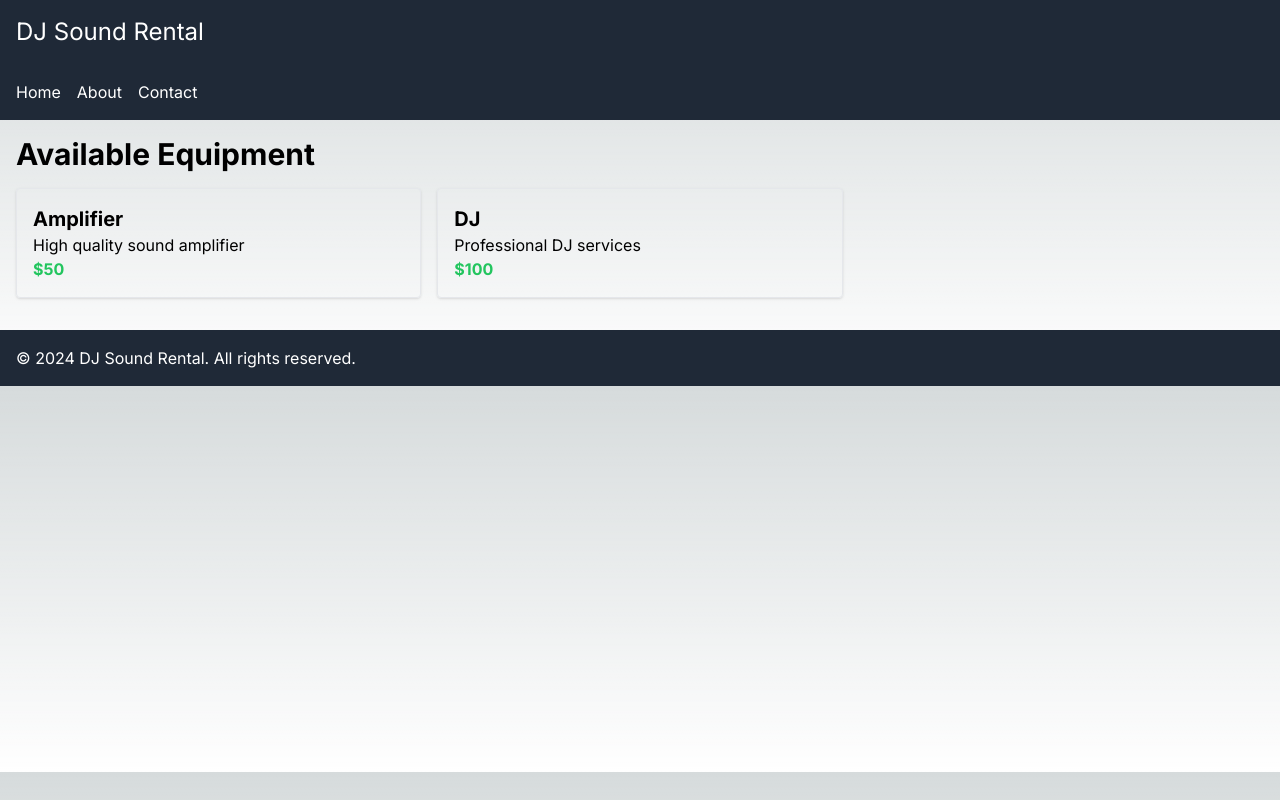
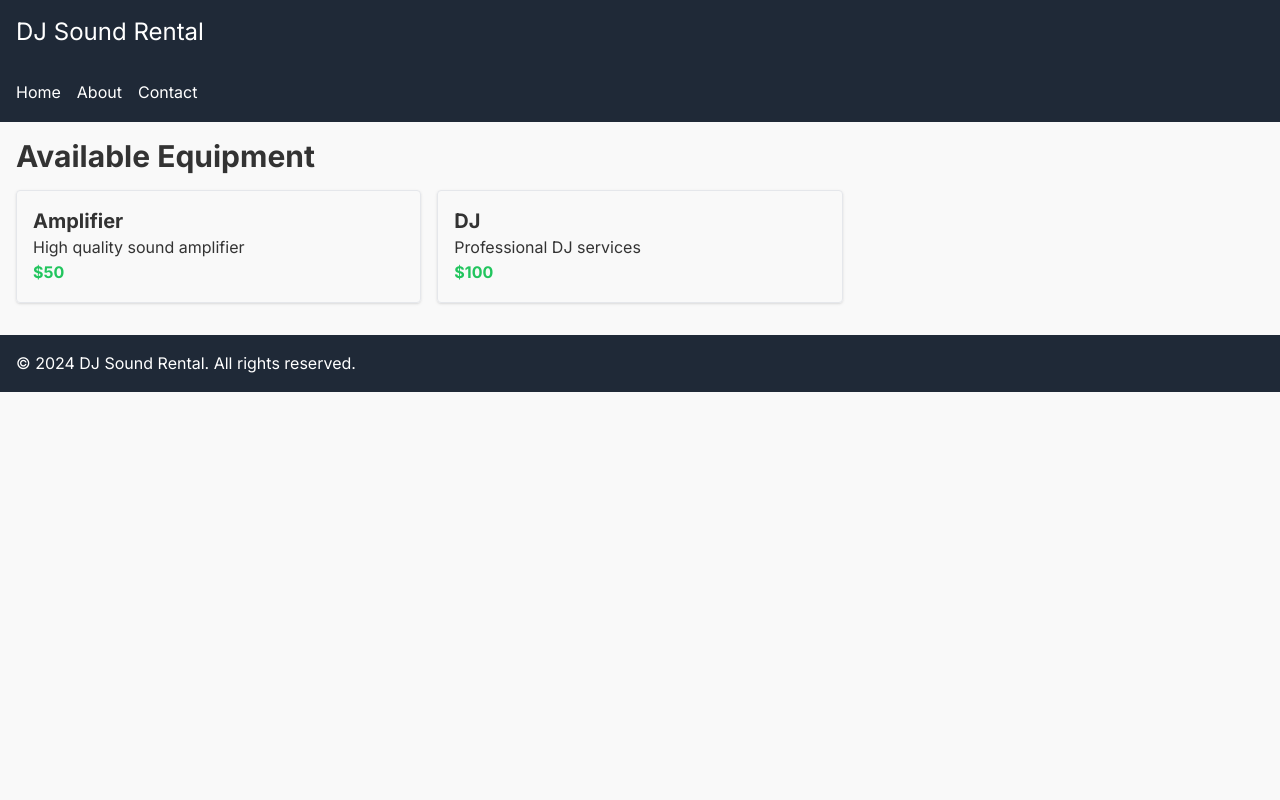
Before and after one commit to GreatnessGrace/instruments-rental-app, a Next.js app: page / in a window 1280 px wide. Built offline with nearby package versions, Linux system fonts and the light colour scheme.

Commit message:
global css

```diff
--- a/src/app/globals.css
+++ b/src/app/globals.css
@@ -1,33 +1,37 @@
 @tailwind base;
 @tailwind components;
 @tailwind utilities;
+/* src/styles/globals.css */
 
-:root {
-  --foreground-rgb: 0, 0, 0;
-  --background-start-rgb: 214, 219, 220;
-  --background-end-rgb: 255, 255, 255;
+/* Basic resets */
+* {
+  margin: 0;
+  padding: 0;
+  box-sizing: border-box;
 }
 
-@media (prefers-color-scheme: dark) {
-  :root {
-    --foreground-rgb: 255, 255, 255;
-    --background-start-rgb: 0, 0, 0;
-    --background-end-rgb: 0, 0, 0;
-  }
+html, body {
+  font-family: Arial, sans-serif;
+  line-height: 1.6;
+  color: #333;
+  background-color: #f9f9f9;
 }
 
-body {
-  color: rgb(var(--foreground-rgb));
-  background: linear-gradient(
-      to bottom,
-      transparent,
-      rgb(var(--background-end-rgb))
-    )
-    rgb(var(--background-start-rgb));
+a {
+  text-decoration: none;
+  color: inherit;
 }
 
-@layer utilities {
-  .text-balance {
-    text-wrap: balance;
-  }
+ul {
+  list-style: none;
 }
+
+h1, h2, h3, h4, h5, h6 {
+  margin: 0;
+}
+
+.container {
+  max-width: 1200px;
+  margin: 0 auto;
+  padding: 0 1rem;
+}
```
